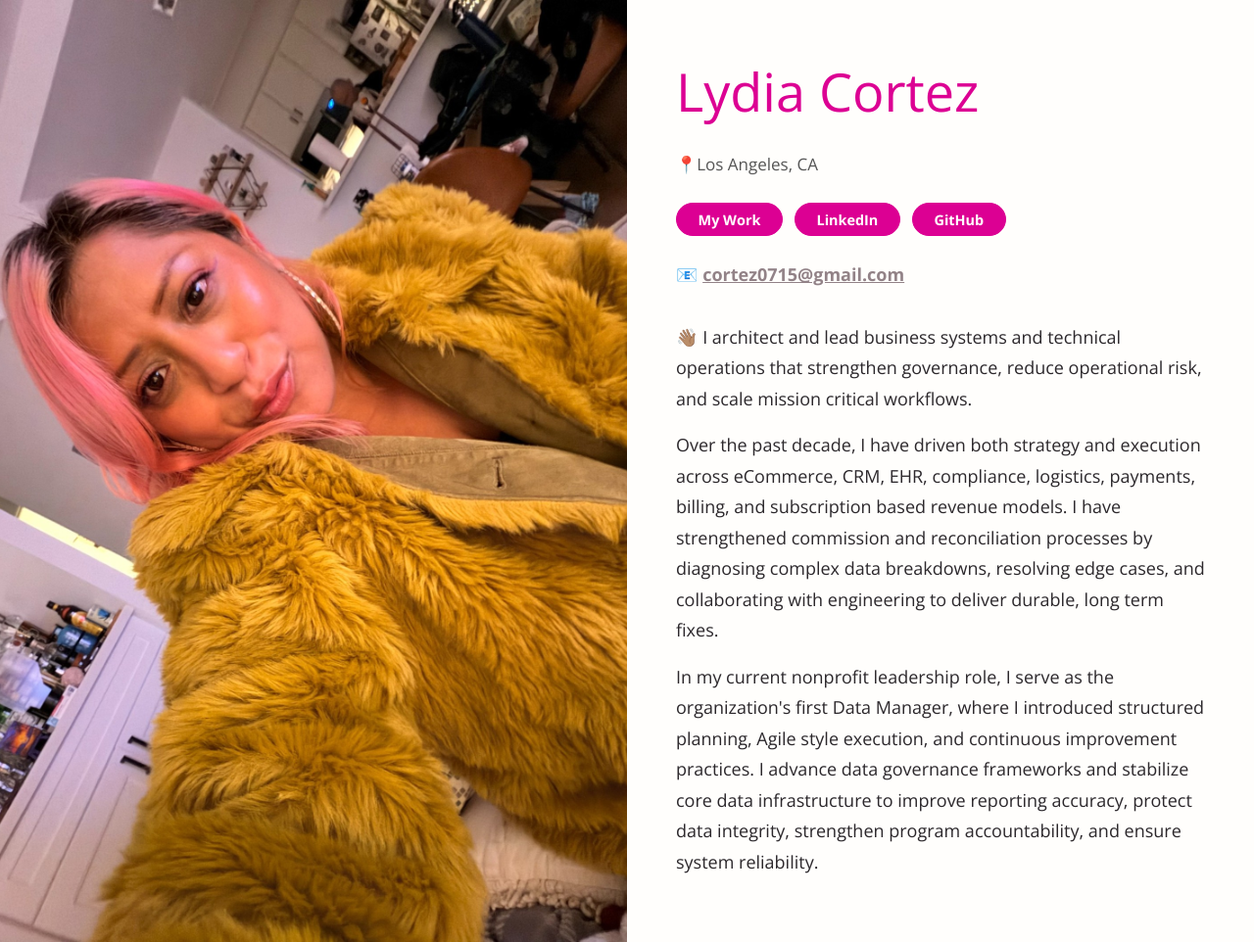
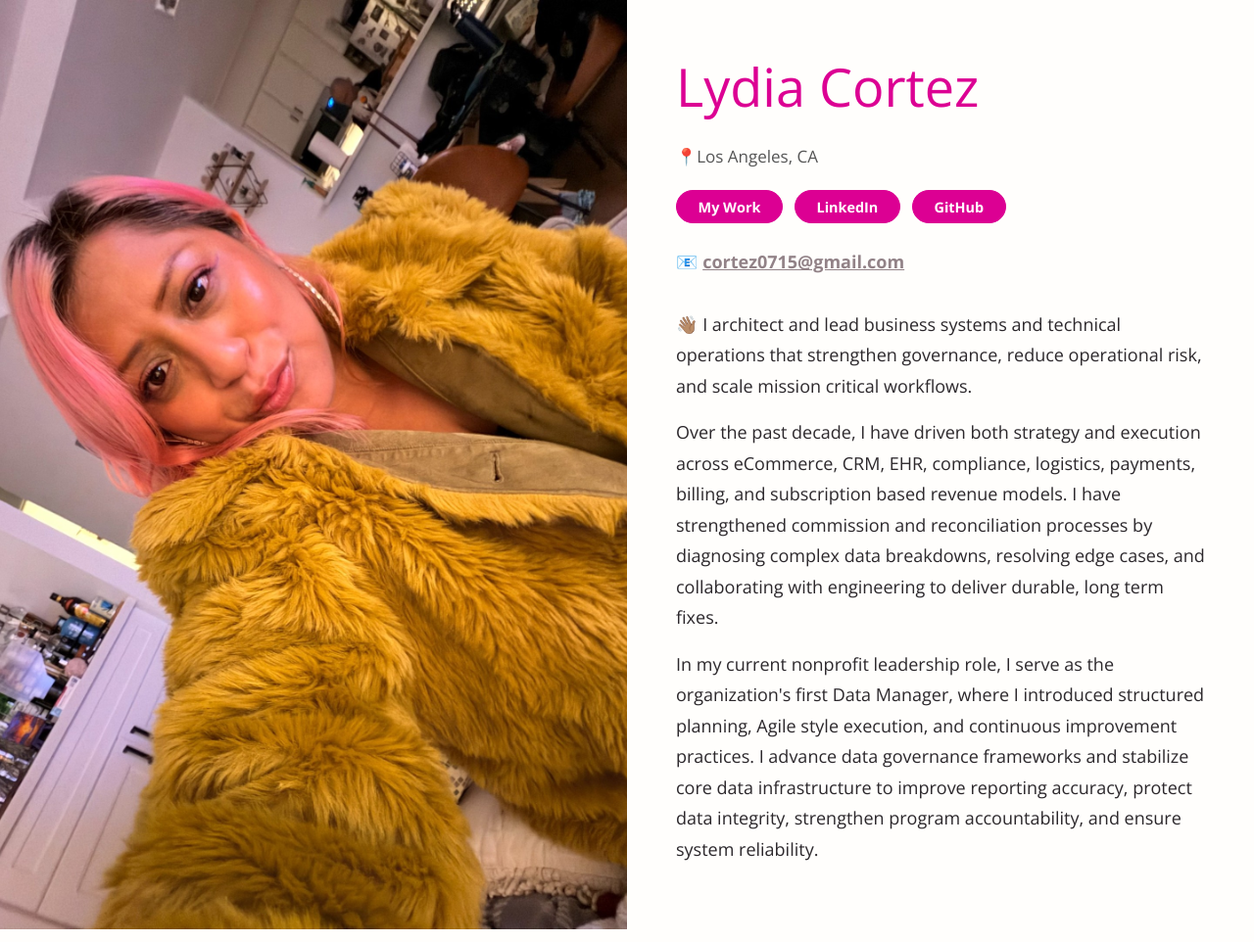
Before and after one commit to lylyco/lylyco.github.io, a Jekyll site: the page built from index.html, in a window 1280 px wide. Shown: the whole page at 98% size. Built offline with Jekyll 4.4.1, drawn with Linux system fonts in a browser that asks for light colours.

Commit message:
“adjustsv5”

```diff
--- a/_layouts/half.html
+++ b/_layouts/half.html
@@ -9,17 +9,17 @@
         style="position: relative !important;"
       >
 
-<h1 class="pageTitle" style="margin-top: 15px;">
+<h1 class="pageTitle" style="margin-top: 10px;">
   {{ site.title }}
 </h1>
     <div style="
       font-size: 17px;
       color: #555;
-      margin-top: 15px; ">
+      margin-top: 12px; ">
       📍Los Angeles, CA
     </div>
 
-    <div style="margin-top: 25px;">
+    <div style="margin-top: 20px;">
      {% include social.html %}
     </div>
 
```
